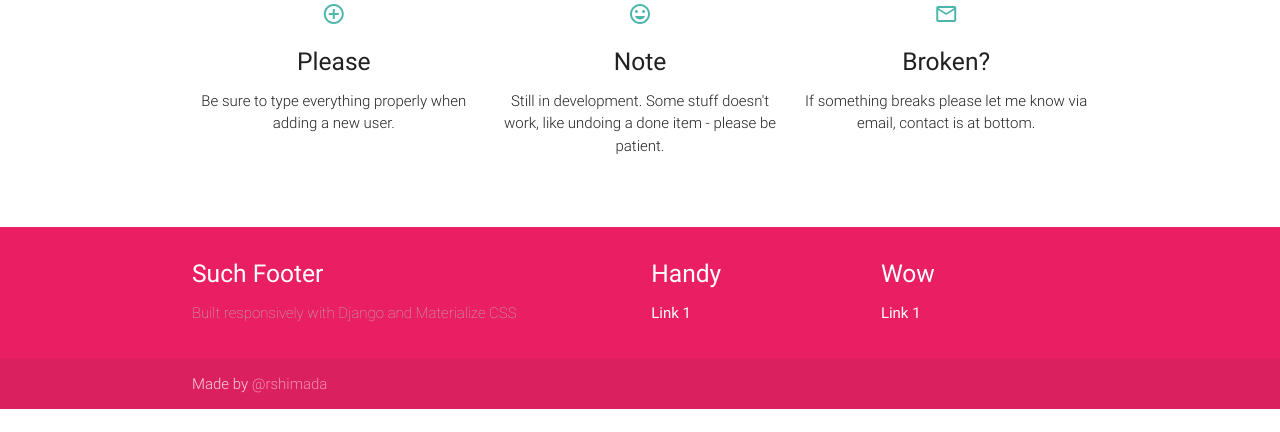
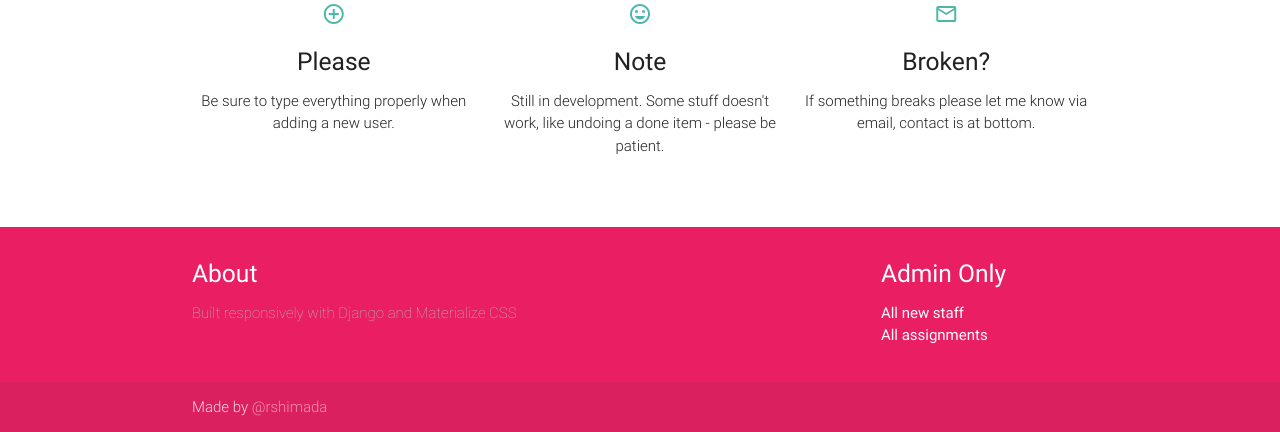
Before and after one commit to rosiecakes/studious-sniffle, a Django app: page / in a window 1280 px wide. Shown: the part 542-974 px from the top of the page. Before the commit the page ends 951 px from the top, so only its background shows below. Run offline with Django 3.2, Linux system fonts and the light colour scheme; data comes from the database, SQL or seed files in the repository; some libraries are stand-ins or nearby versions.

Commit message:
edited footer

```diff
--- a/app/templates/app/index.html
+++ b/app/templates/app/index.html
@@ -100,19 +100,20 @@
   <div class="container">
     <div class="row">
       <div class="col l6 s12">
-        <h5 class="white-text">Such Footer</h5>
+        <h5 class="white-text">About</h5>
         <p class="footer-light grey-text text-lighten-1">Built responsively with Django and Materialize CSS</p>
       </div>
       <div class="col l3 s12">
-        <h5 class="white-text">Handy</h5>
+        <h5 class="white-text"> </h5>
         <ul>
-          <li><a class="white-text" href="#!">Link 1</a></li>
+          <li><a class="white-text" href="#!"></a></li>
         </ul>
       </div>
       <div class="col l3 s12">
-        <h5 class="white-text">Wow</h5>
+        <h5 class="white-text">Admin Only</h5>
         <ul>
-          <li><a class="white-text" href="#!">Link 1</a></li>
+          <li><a class="white-text" href="/admin/app/person/">All new staff</a></li>
+          <li><a class="white-text" href="/admin/app/assignment/">All assignments</a></li>
         </ul>
       </div>
     </div>
```
